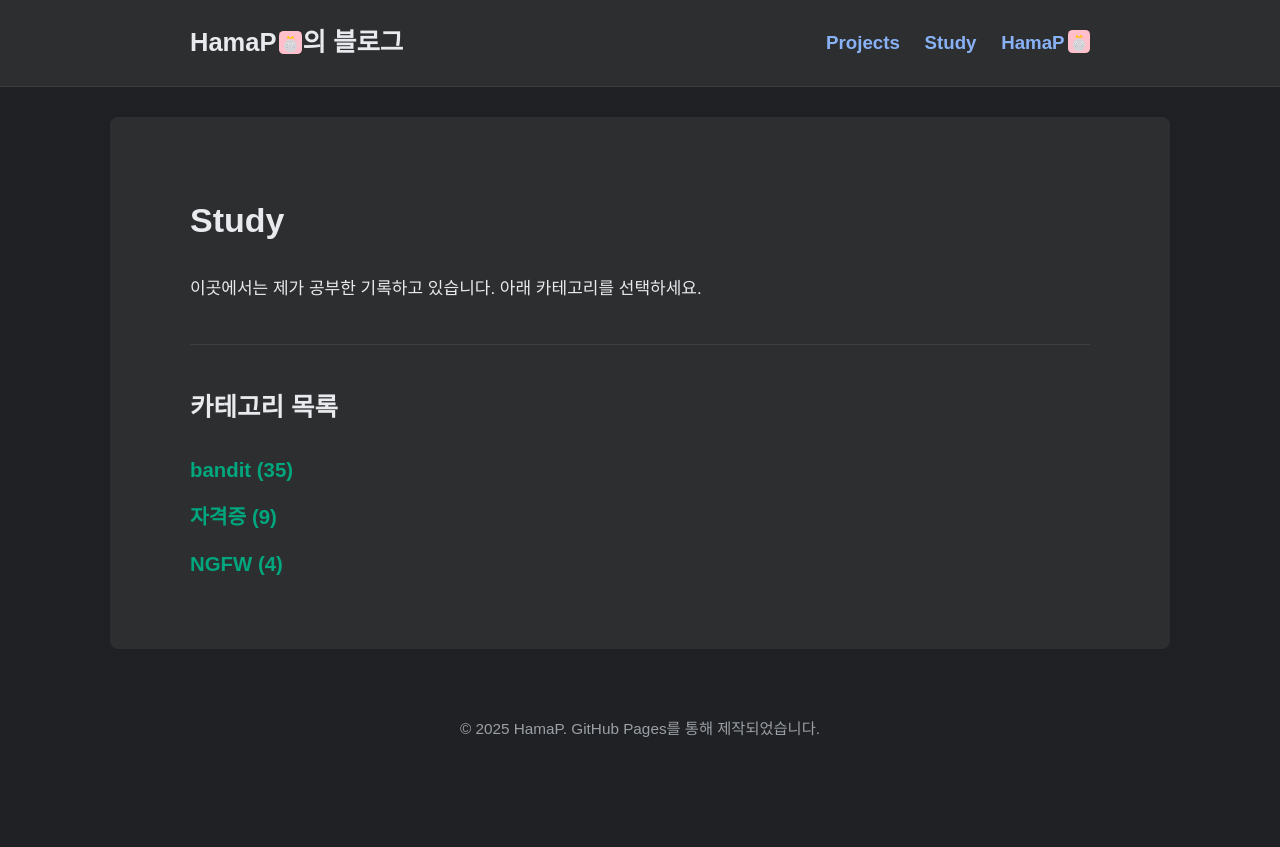
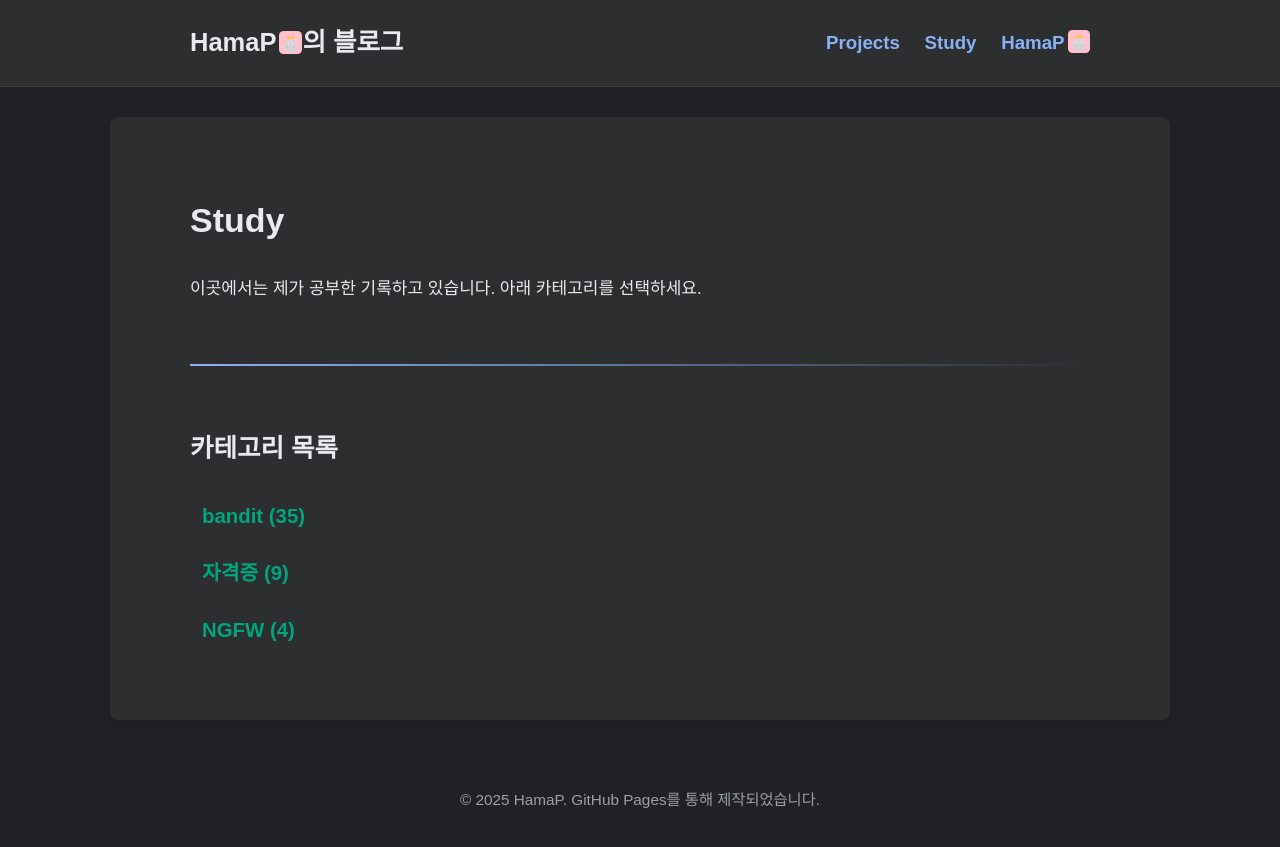
Before and after one commit to HamaP0/HamaP0.github.io, a Jekyll site: the page built from study.html, in a window 1280 px wide. Shown: the top 847 px of the page. Built offline with Jekyll 4.4.1, drawn with Linux system fonts in a browser that asks for light colours; some web fonts are replaced.

Commit message:
Update style.scss

```diff
--- a/assets/css/style.scss
+++ b/assets/css/style.scss
@@ -52,10 +52,16 @@ a:hover {
   padding: 0 20px;
 }
 
+/*
+   ==========================================================================
+   (수정됨) 구분선(hr)에 그라데이션 포인트 적용
+   ==========================================================================
+*/
 hr {
   border: none;
-  border-top: 1px solid var(--border-color);
-  margin: 40px 0;
+  height: 2px;
+  background-image: linear-gradient(to right, var(--link-color), transparent);
+  margin: 60px 0; /* 위아래 여백 확대 */
 }
 
 /* ------------------- */
@@ -151,11 +157,11 @@ hr {
 
 /*
    ==========================================================================
-   인용문(blockquote) 스타일
+   (수정됨) 인용문(blockquote)에 포인트 색상 적용
    ==========================================================================
 */
 .post-content blockquote {
-  border-left: 4px solid var(--border-color);
+  border-left: 4px solid var(--category-color);
   padding-left: 1em;
   color: var(--footer-text);
   font-style: italic;
@@ -233,6 +239,8 @@ hr {
 .post-title {
   margin-bottom: 0.5rem;
   line-height: 1.4;
+  /* (추가됨) 제목에 포인트 색상 적용 */
+  color: var(--link-color);
 }
 
 /* ------------------- */
@@ -259,14 +267,9 @@ hr {
   text-decoration: none;
 }
 
-/*
-   ==========================================================================
-   (수정됨) 카테고리 목록의 제목(h2) 스타일 미세 조정
-   ==========================================================================
-*/
 .post-list h2 {
-  font-size: 1.3rem;   /* 너무 크지도 작지도 않은 크기로 조절 */
-  font-weight: 600;    /* 기본 bold(700)보다 살짝 부드럽게 */
+  font-size: 1.3rem;
+  font-weight: 600;
   line-height: 1.5;
   margin-bottom: 0.5rem;
 }
@@ -277,22 +280,32 @@ hr {
   margin-bottom: 10px;
 }
 
+/*
+   ==========================================================================
+   (수정됨) 카테고리 목록 링크에 인터랙션 강화
+   ==========================================================================
+*/
 .category-list a {
+  display: inline-block; /* 배경색 적용을 위해 block 요소로 변경 */
+  padding: 5px 12px;
+  border-radius: 8px;
   font-size: 1.2em;
   font-weight: bold;
   color: var(--category-color);
   text-decoration: none;
-  transition: color 0.2s;
+  transition: background-color 0.2s, color 0.2s;
 }
 
 .category-list a:hover {
-  filter: brightness(1.2);
+  background-color: var(--category-color);
+  color: var(--bg-color); /* 배경색과 대비되는 글자색으로 변경 */
+  text-decoration: none;
 }
 
 
 /*
    ==========================================================================
-   (수정됨) 포스트 네비게이션
+   포스트 네비게이션
    ==========================================================================
 */
 .post-nav {
```
